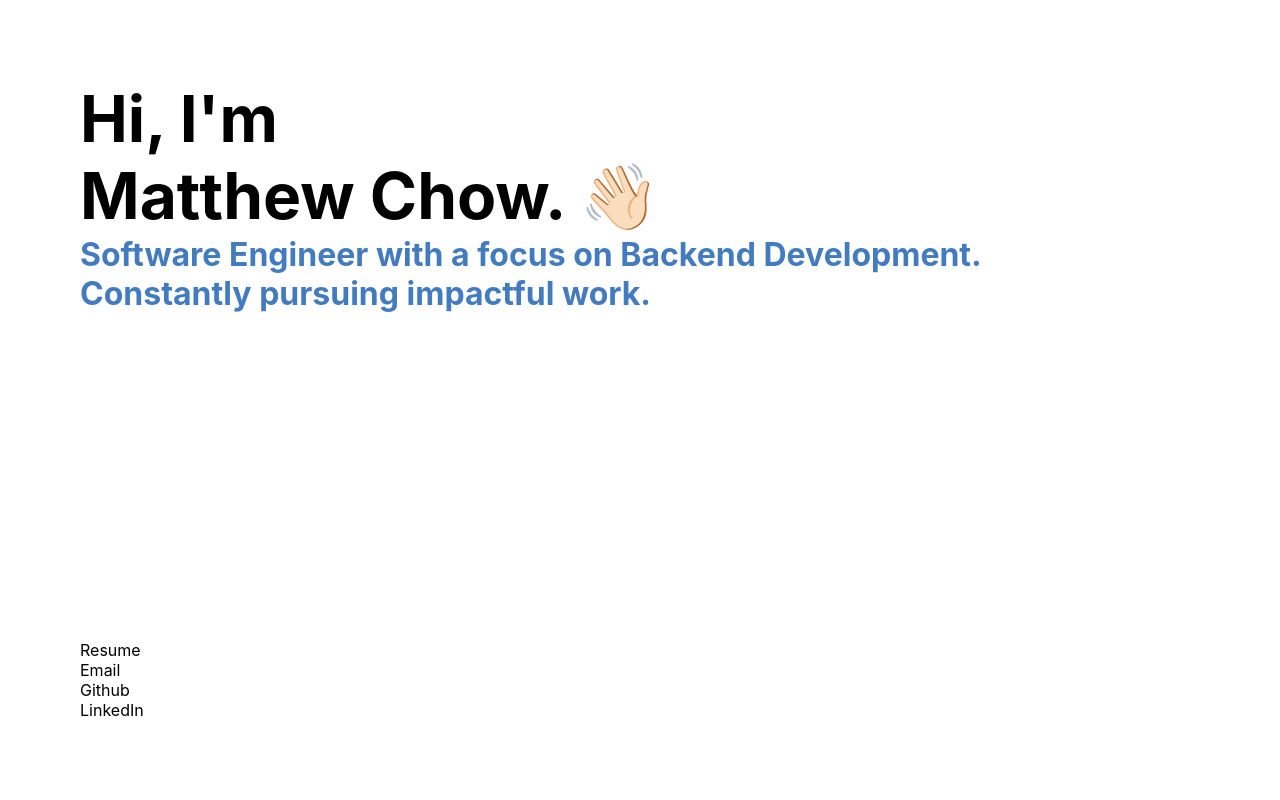
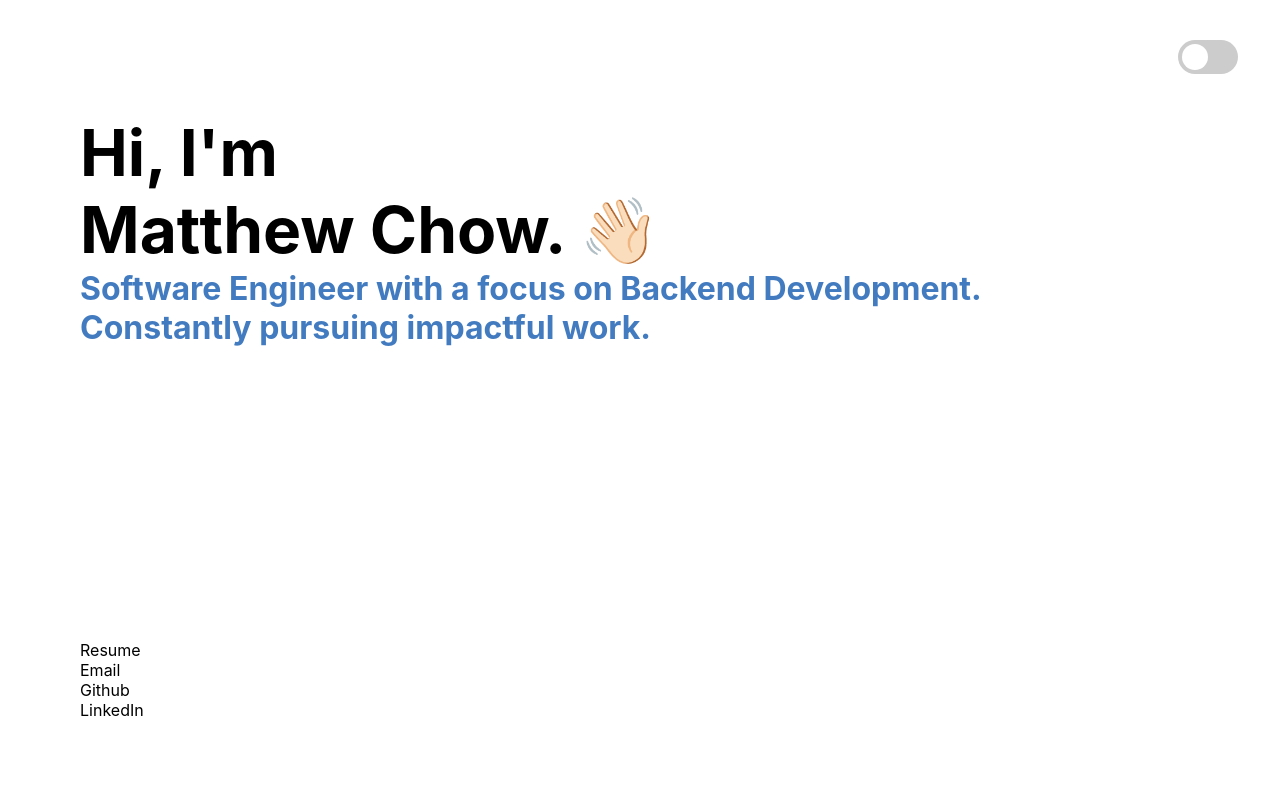
Before and after one commit to mpchow/personalWebsite_V2, a React (Create React App) app: page / in a window 1280 px wide. Shown: the top 800 px of the page. Built offline with nearby package versions, Linux system fonts and the light colour scheme.

Commit message:
Basic toggle shape

```diff
--- a/src/components/Toggle/toggle.css
+++ b/src/components/Toggle/toggle.css
@@ -0,0 +1,68 @@
+.toggle {
+   position: relative;
+   left: 92vw;
+   top: 5vh;
+   width: fit-content;
+}
+
+
+.switch {
+   position: relative;
+   display: inline-block;
+   width: 60px;
+   height: 34px;
+ }
+
+
+ .switch input {
+   opacity: 0;
+   width: 0;
+   height: 0;
+ }
+
+
+ .slider {
+   position: absolute;
+   cursor: pointer;
+   top: 0;
+   left: 0;
+   right: 0;
+   bottom: 0;
+   background-color: #ccc;
+   -webkit-transition: .4s;
+   transition: .4s;
+ }
+
+ .slider:before {
+   position: absolute;
+   content: "";
+   height: 26px;
+   width: 26px;
+   left: 4px;
+   bottom: 4px;
+   background-color: white;
+   -webkit-transition: .4s;
+   transition: .4s;
+ }
+
+ input:checked + .slider {
+   background-color: black;
+ }
+
+ input:focus + .slider {
+   box-shadow: 0 0 1px black;
+ }
+
+ input:checked + .slider:before {
+   -webkit-transform: translateX(26px);
+   -ms-transform: translateX(26px);
+   transform: translateX(26px);
+ }
+
+ .slider.round {
+   border-radius: 34px;
+ }
+
+ .slider.round:before {
+   border-radius: 50%;
+ }
--- a/src/components/Toggle/toggle.js
+++ b/src/components/Toggle/toggle.js
@@ -2,13 +2,21 @@ import React from 'react';
 import './toggle.css';
 
 class Toggle extends React.Component {
+   counter = 0;
+
+
    constructor(props) {
       super(props);
    }
 
    render() {
       return (
-         <div>
+         <div className="toggle">
+            <label id="switch" className="switch" onClick={() => {
+            }}>
+               <input type="checkbox"/>
+               <span className="slider round"></span>
+            </label>
          </div>
       );
    }
```
